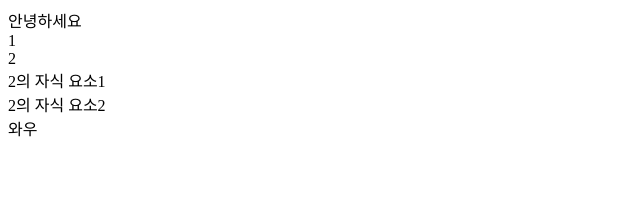
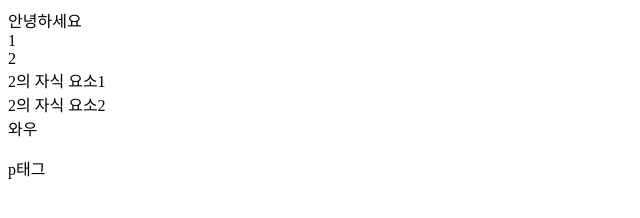
Before and after one commit to nokcha11/Bigdata, a plain HTML site: page 태그연습/index.html in a window 1280 px wide. Shown: the full height of the page, 0-640 px from the left. Drawn offline with Linux system fonts and the light colour scheme.

Commit message:
index2.html 생성

```diff
--- a/태그연습/index.html
+++ b/태그연습/index.html
@@ -12,6 +12,7 @@
         <div>2의 자식 요소1</div>
 				<div>2의 자식 요소2</div>
 				<div>와우</div>
+				<p>p태그</p>
     </div>
 </body>
 </html>
```
